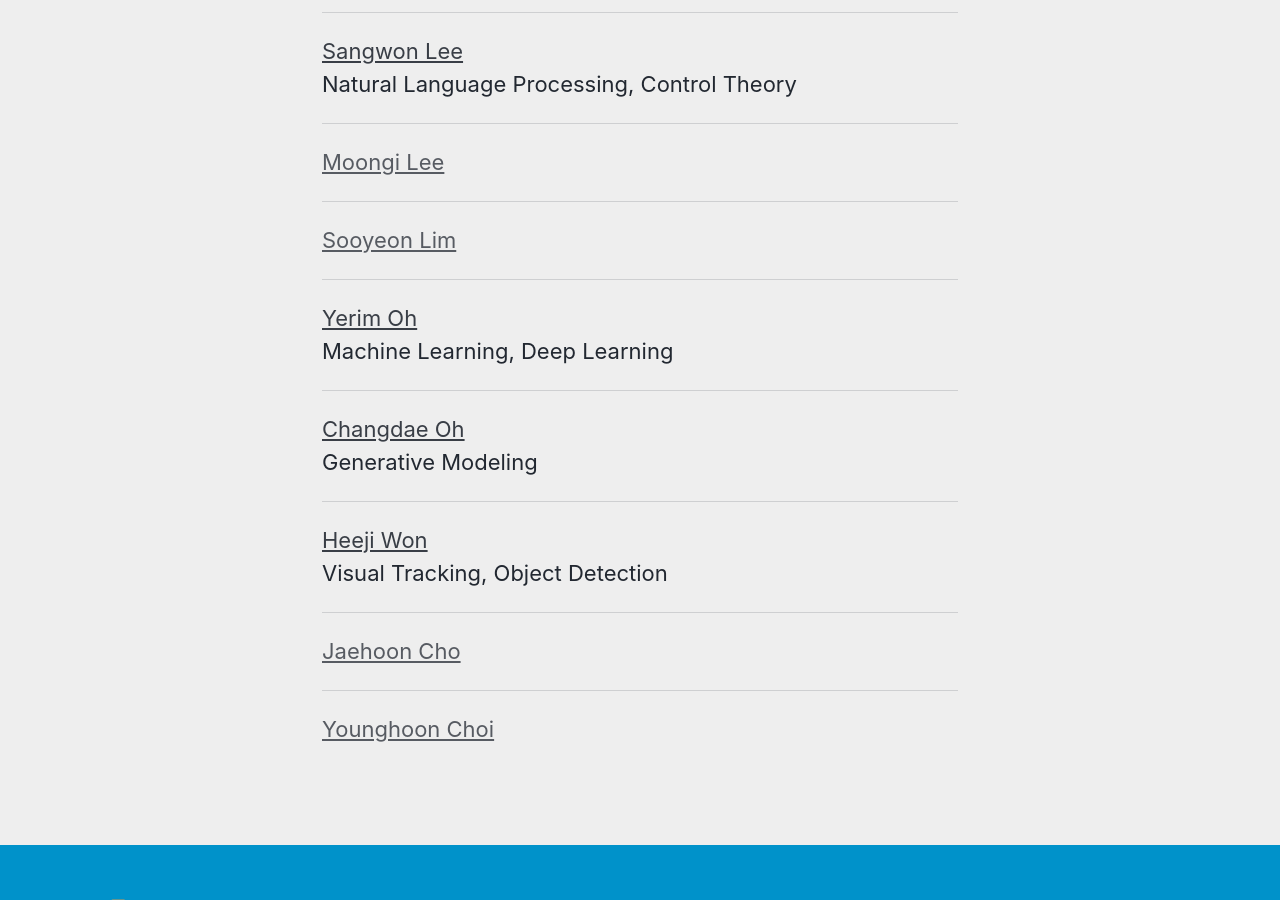
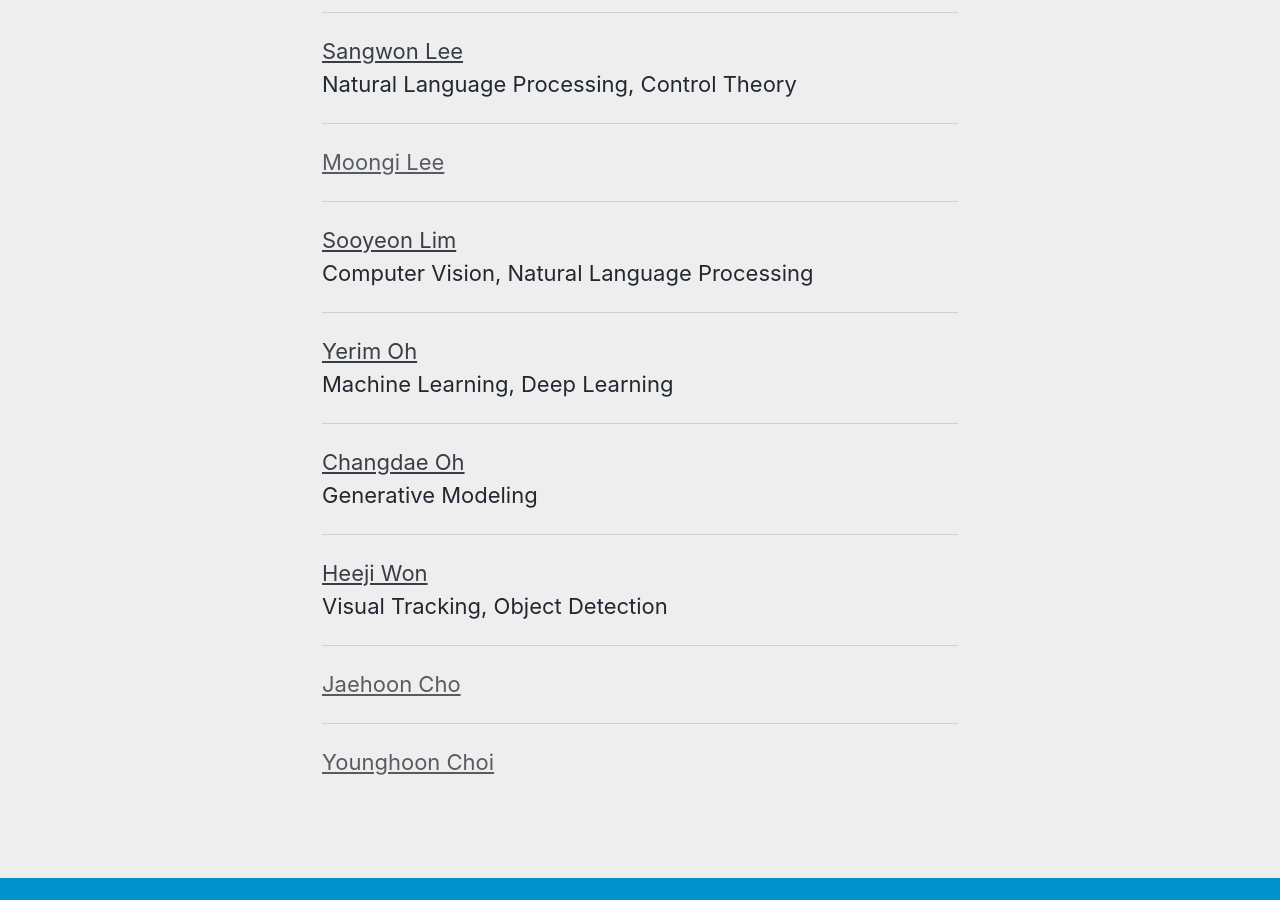
Before and after one commit to TAVEResearch/TAVEResearch.github.io, a Jekyll site: the page built from people.md, in a window 1280 px wide and 900 px high, scrolled down 584 px. Built offline with Jekyll 4.4.1, drawn with Linux system fonts in a browser that asks for light colours; cached includes are drawn as plain includes.

Commit message:
Update _config.yml

```diff
--- a/_config.yml
+++ b/_config.yml
@@ -293,8 +293,8 @@ People:
 #     interests: "NLP"
 #     gitblog: "https://naver.com"
   - name: Sooyeon Lim
-#     interests: "NLP"
-#     gitblog: "https://naver.com"
+    interests: "Computer Vision, Natural Language Processing"
+    gitblog: "https://github.com/sooyeonLim"
   - name: Yerim Oh
     interests: "Machine Learning, Deep Learning"
     gitblog: "https://yerimoh.github.io/"
```
